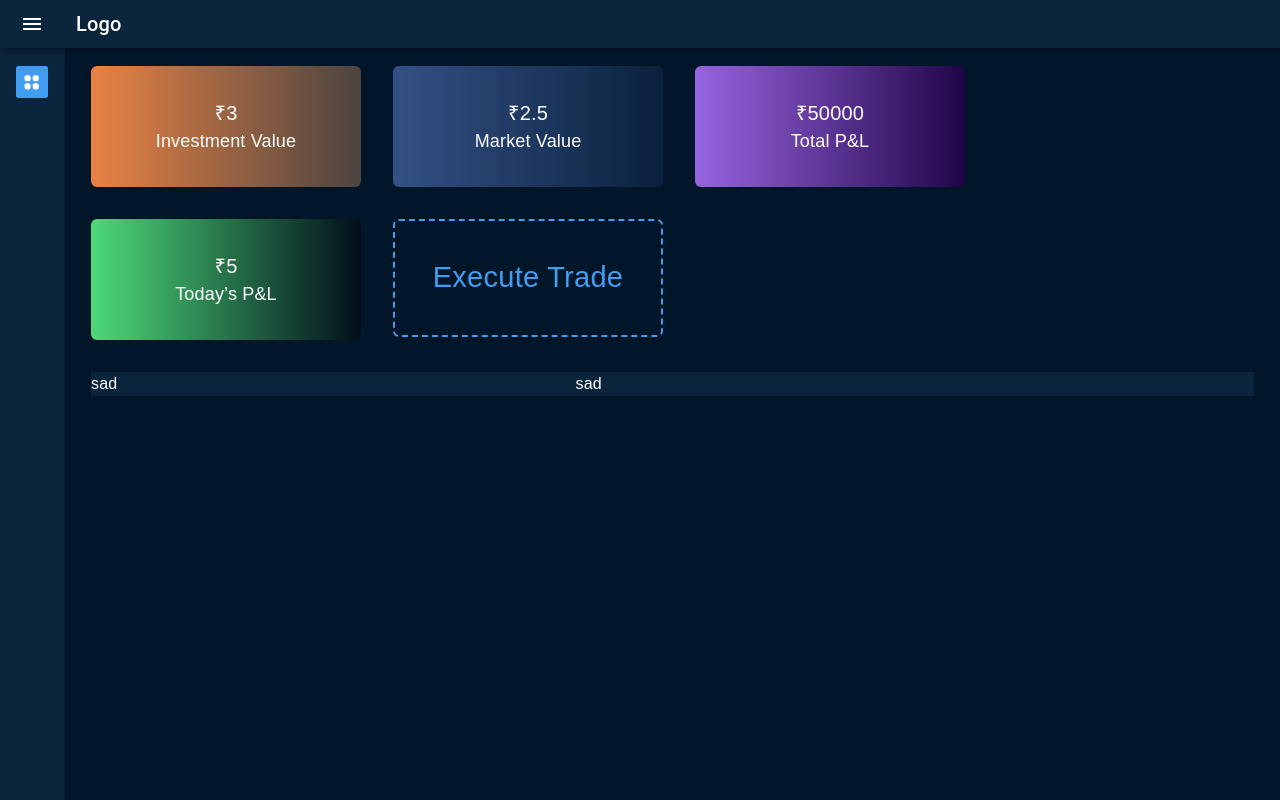
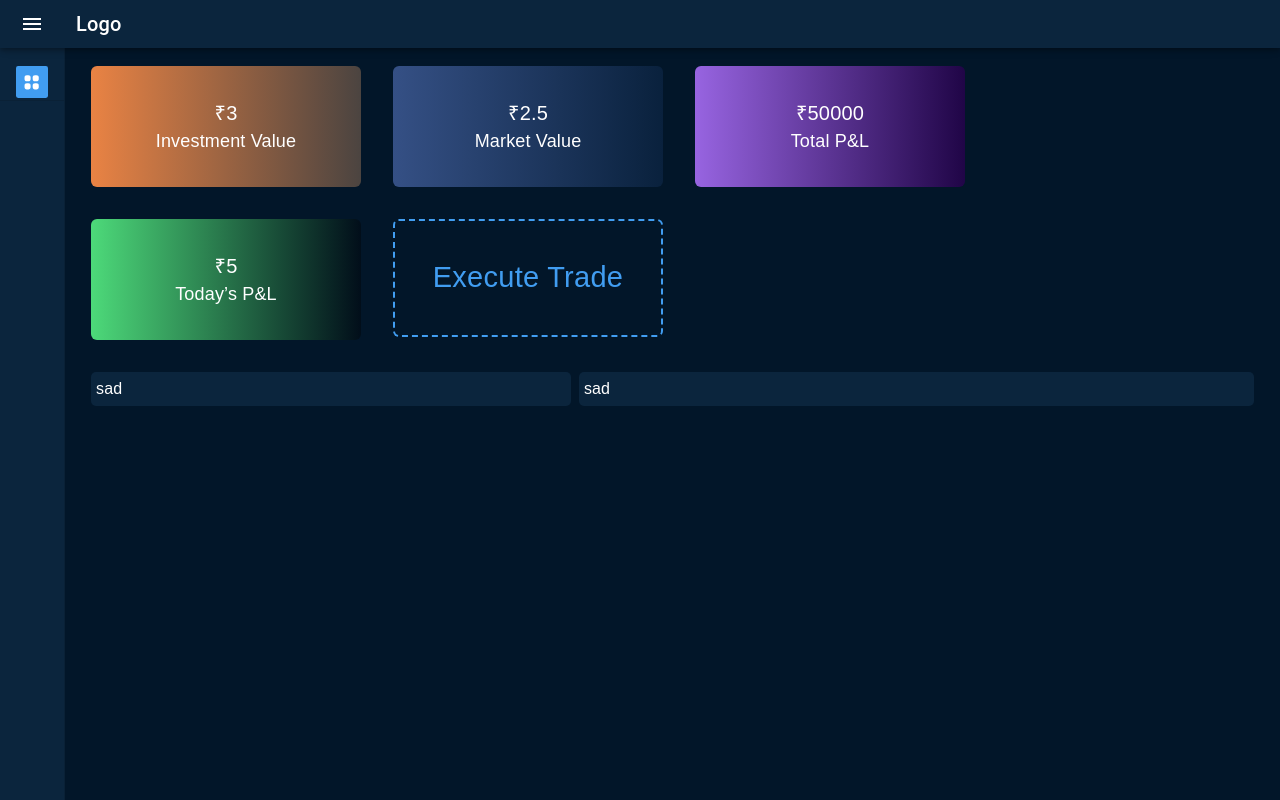
Before and after one commit to Mitpatel123/Algo-Trade-Frontend, a React (Create React App) app: page / in a window 1280 px wide. Built offline with nearby package versions, Linux system fonts and the light colour scheme.

Commit message:
dashboard market summary demo implemented

```diff
--- a/src/pages/dashboard/index.js
+++ b/src/pages/dashboard/index.js
@@ -26,12 +26,18 @@ const useStyles = makeStyles()((theme) => {
             color: theme.palette.info.main,
             cursor: 'pointer',
             padding: '35px'
+        },
+        gridBox: {
+            backgroundColor: theme.palette.primary.main,
+            padding: 5,
+            borderRadius: 5
         }
     };
 });
 const Dashboard = () => {
     const { classes } = useStyles()
     const theme = useTheme()
+
     return (
         <PageContainer>
             <Grid container xs={12} sm={12} md={12} lg={12} xxl={12} gap={4}>
@@ -50,12 +56,16 @@ const Dashboard = () => {
                 <Grid item>
                     <SummaryGrid label={"Execute Trade"} className={classes.executeTrade} fontSize="29px" />
                 </Grid>
-                <Grid item container xs={12} sm={12} md={12} lg={12} xxl={12} >
-                    <Grid item xs={12} sm={12} md={5} lg={5} xxl={5} bgcolor={theme.palette.primary.main}>
-                        sad
+                <Grid item spacing={1} container xs={12} sm={12} md={12} lg={12} xxl={12} >
+                    <Grid item xs={12} sm={12} md={5} lg={5} xxl={5}>
+                        <Box className={classes.gridBox}>
+                            sad
+                        </Box>
                     </Grid>
-                    <Grid item xs={12} sm={12} md={5} lg={7} xxl={7} bgcolor={theme.palette.primary.main}>
-                        sad
+                    <Grid item xs={12} sm={12} md={5} lg={7} xxl={7} >
+                        <Box className={classes.gridBox}>
+                            sad
+                        </Box>
                     </Grid>
                 </Grid>
             </Grid>
```
Also changed, not shown: src/components/dashboard/marketSummary.js (added, +12 -0 lines).
